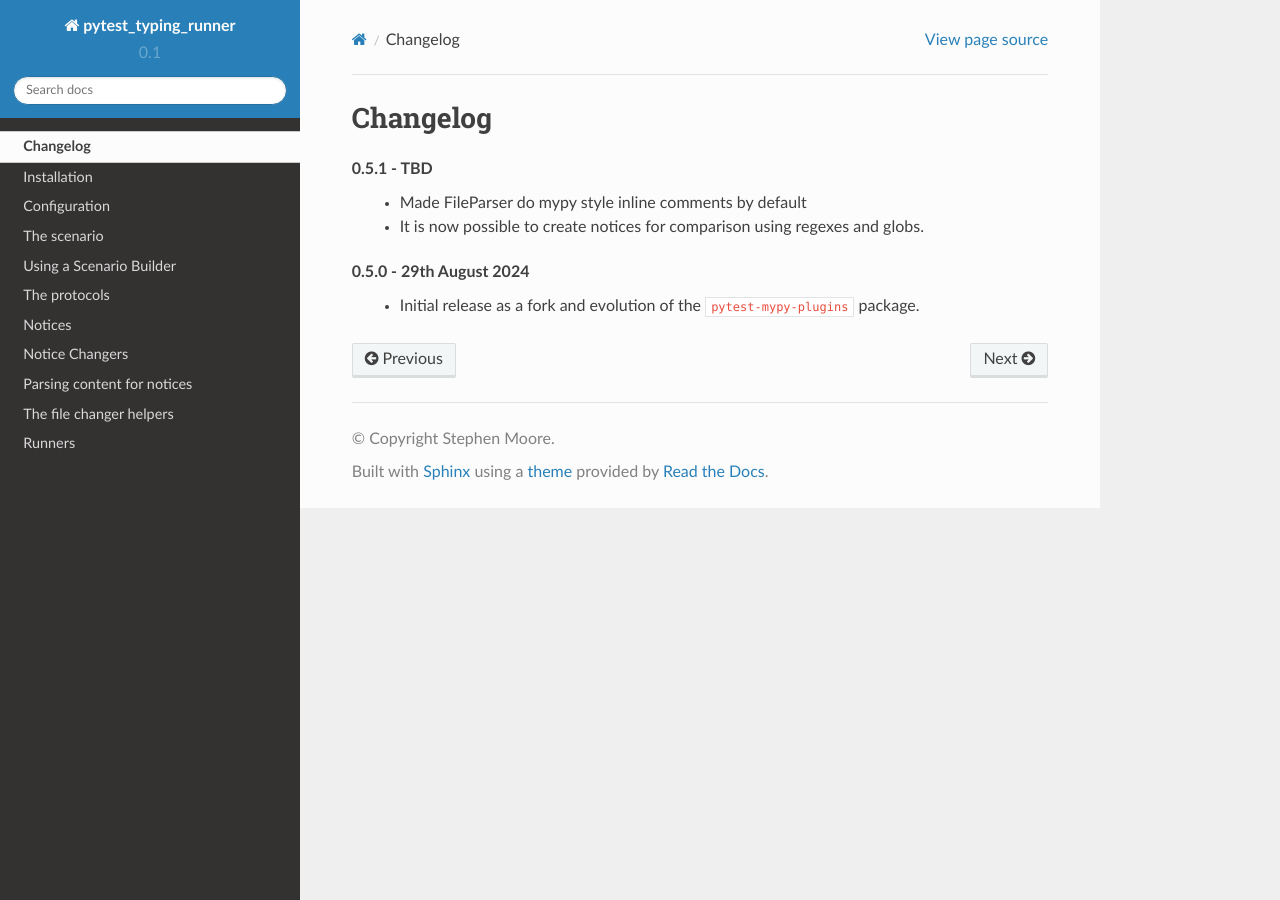
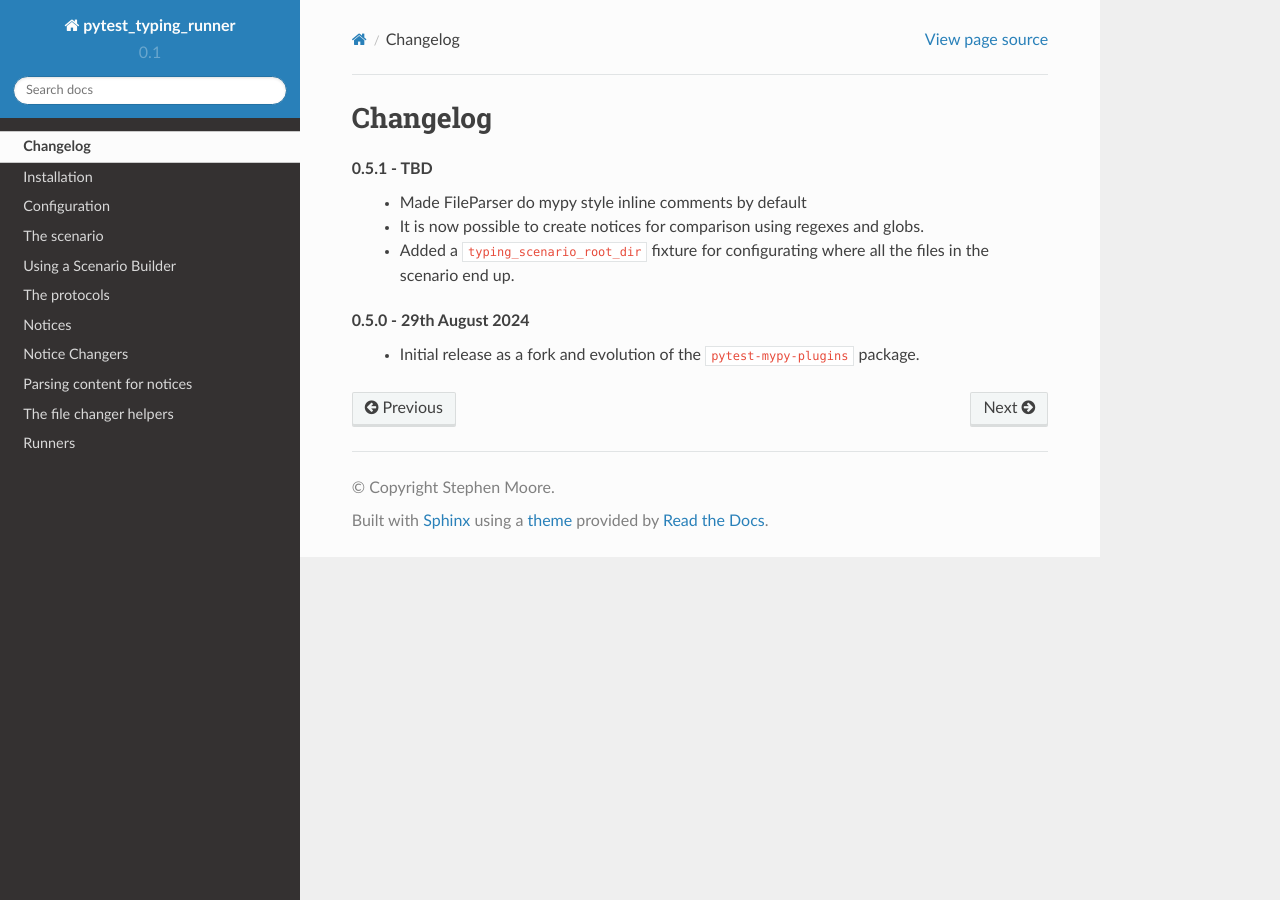
Before and after one commit to delfick/pytest-typing-runner, a Sphinx documentation site: the page built from docs/api/changelog.rst, in a window 1280 px wide. Built offline with Sphinx 7.4.7 and the Read the Docs theme 2.0.0, drawn with Linux system fonts in a browser that asks for light colours.

Commit message:
Make scenario.root_dir configurable

```diff
--- a/docs/api/changelog.rst
+++ b/docs/api/changelog.rst
@@ -8,6 +8,8 @@ Changelog
 0.5.1 - TBD
     * Made FileParser do mypy style inline comments by default
     * It is now possible to create notices for comparison using regexes and globs.
+    * Added a ``typing_scenario_root_dir`` fixture for configurating where all the files
+      in the scenario end up.
 
 .. _release-0.5.0:
 
```
Also changed, not shown: docs/api/configuration.rst (+16 -1 lines), 1 other file.
